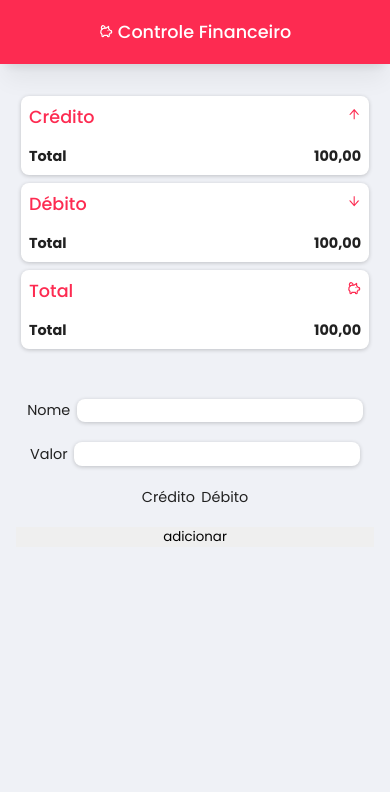
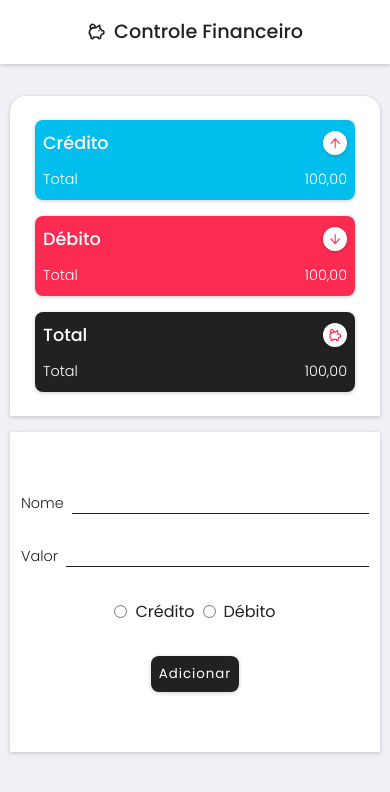
Before and after one commit to dev-marcioreis/financial-control, a React (Create React App) app: page / in a window 390 px wide. Shown: the top 792 px of the page. Built offline with nearby package versions, Linux system fonts and the light colour scheme.

Commit message:
Finalização cards, header, main e form desktop e mobile

```diff
--- a/src/App.css
+++ b/src/App.css
@@ -6,7 +6,6 @@ html {
 body {
   color: var(--dark-color);
   background: var(--bg-color);
-  height: 300rem;
 }
 ::-webkit-scrollbar {
   width: .5rem;
@@ -23,13 +22,6 @@ body {
 .container {
   padding: 0 2rem 0 4rem;
   margin: 0 auto;
-}
-.flex {
-  display: flex;
-}
-img {
-  max-width: 100%;
-  height: auto;
 }
 h1, h2, h3, h4 {
   font-size: 1.2rem;
--- a/src/components/cards/Cards.jsx
+++ b/src/components/cards/Cards.jsx
@@ -3,16 +3,16 @@ import './cards.css'
 const Cards = ( { title, icon, total, amount } ) => {
   return (
     <>
-        <div className="cards flex">
-          <div className="card-header flex">
+        <article className="cards">
+            <div className="cards__header">
               <h3>{title}</h3>
               <small>{icon}</small>
             </div>
-          <div className='total flex'>
+            <div className='cards__total'>
               <span>{total}</span>
               <span>{amount}</span>
             </div>
-        </div>
+        </article>
     </>
   )
 }
--- a/src/components/cards/cards.css
+++ b/src/components/cards/cards.css
@@ -1,46 +1,47 @@
 .cards {
+    padding: .5rem;
+    display: flex;
+    align-items: center;
+    justify-content: space-around;
     flex-direction: column;
+    gap: .5rem;
+    width: 14rem;
+    height: 5rem;
+}
+.cards .cards__header {
+    display: flex;
+    align-items: center;
+    justify-content: space-between;
+    width: 100%;
+}
+.cards .cards__header h3 {
+    text-transform: capitalize;
+}
+.cards .cards__header small {
+    display: flex;
     align-items: center;
     justify-content: center;
-    gap: 1rem;
+    padding: .3rem;
+    border-radius: 5rem;
+    box-shadow: var(--shadow);
     background: var(--white-color);
-    border-radius: .5rem;
-    padding: .5rem;
-    width: 30%;
-    box-shadow: var(--shadow);
+    color: var(--red-color);
 }
-.card-header {
+.cards .cards__total {
+    display: flex;
     align-items: center;
-    justify-content: space-around;
+    justify-content: space-between;
     width: 100%;
 }
-h3 {
-    color: var(--red-color);
+.cards .cards__total span {
     text-transform: capitalize;
 }
-small {
-    color: var(--red-color);
-}
-.total {
-    align-items: center;
-    justify-content: space-evenly;
-    width: 100%;
-}
-span {
-    text-transform: capitalize;
-    font-weight: 700;
-}
+
 
 /*==========Media Query==========*/
 @media (max-width: 768px) {
     .cards {
-        width: 100%;
-    }
-    .card-header {
-        justify-content: space-between;
-    }
-    .total {
-        justify-content: space-between;
+        width: 20rem;
     }
 
 }
--- a/src/components/form/Form.jsx
+++ b/src/components/form/Form.jsx
@@ -5,18 +5,21 @@ const Form = () => {
     <>
         <section className="form">
             <div className="container">
-                <div className='content flex'>
-                    <div className="desciption flex">
+                <div className='form__content'>
+                    <div className="desciption">
                         <span>nome</span>
                         <input type="text" />
                     </div>
-                    <div className="value flex">
+                    <div className="value">
                         <span>valor</span>
                         <input type="text" />
                     </div>
-                    <div className="options flex">
-                        <span>crédito</span>
-                        <span>débito</span>
+                    <div className='options'>
+                        <input type="radio" name="option" id="iscredit" value="C" />
+                        <label htmlFor='iscredit'>Crédito</label>
+
+                        <input type="radio" name="option" id="isdebit" value="D" />
+                        <label htmlFor='isdebit'>Débito</label>
                     </div>
                     <button className='btn'>adicionar</button>
                 </div>
--- a/src/components/form/form.css
+++ b/src/components/form/form.css
@@ -1,55 +1,65 @@
-.form {
-    max-width: 1120px;
-    width: 90%;
-    height: auto;
-    margin: 1rem auto;
-    background: var(--white-color);
-    box-shadow: var(--shadow2);
-    border-radius: 0 0 1rem 1rem;
-    padding: .5rem .2rem;
-}
-.content {
+.form .container {
+    display: flex;
     align-items: center;
     justify-content: space-around;
+    background: var(--white-color);
+    box-shadow: var(--shadow);
+    max-width: 1100px;
+    width: 95%;
+    height: 7rem;
 }
-.desciption, .value, .options {
+.form .container .form__content {
+    display: flex;
+    align-items: center;
+    justify-content: space-around;
+    padding: .5rem;
+    gap: .5rem;
+    width: 100%;
+    height: 5rem;
+}
+.form .container .form__content .desciption, .form .container .form__content .value, .form .container .form__content .options {
+    display: flex;
     align-items: center;
     justify-content: center;
-    gap: .4rem;
+    gap: .5rem;
 }
-.desciption span, .value span, .options span {
-    font-weight: 400;
-    padding: .2rem 0;
+.form .container .form__content .desciption span, .form .container .form__content .value span  {
+    text-transform: capitalize;
 }
-.desciption input, .value input, .options input {
+.form .container .form__content .desciption input, .form .container .form__content .value input  {
+    background: var(--white-color);
+    border: 0;
+    border-bottom: 1px solid var(--dark-color);
+}
+.form .container .form__content .btn {
+    padding: .5rem;
     border-radius: .5rem;
-    background: var(--white-color);
-    color: var(--dark-color);
+    background: var(--dark-color);
+    color: var(--white-color);
     box-shadow: var(--shadow);
-    font-weight: 400;
-    padding: .1rem .5rem;
-    width: 60%;
+    text-transform: capitalize;
+    letter-spacing: 1px;
 }
 
 
 /*==========Media Query==========*/
-@media (max-width: 1024px) {
-    .form {
-        width: 95%;
-        background: none;
-        box-shadow: none;
+@media (max-width: 768px) {
+    .form .container {
+        justify-content: center;
+        flex-direction: column;
+        height: 20rem;
     }
-    .content {
-        display: grid;
-        gap: 1rem;
-        padding: .5rem 0;
-        grid-template-columns: 1fr;
+    .form .container .form__content {
+        justify-content: center;
+        flex-direction: column;
+        gap: 2rem;
+        height: 100%;
     }
-    .desciption, .value, .options {
+    .form .container .form__content .desciption, .form .container .form__content .value, .form .container .form__content .options {
         width: 100%;
-        border-radius: .5rem;
     }
-    .desciption input, .value input, .options input {
-        width: 80%;
+    .form .container .form__content .desciption input, .form .container .form__content .value input  {
+        width: 100%;
     }
+
 }
--- a/src/components/header/Header.jsx
+++ b/src/components/header/Header.jsx
@@ -4,9 +4,12 @@ import { TbPigMoney as Money } from 'react-icons/tb'
 const Header = () => {
   return (
     <>
-        <section className="header flex">
+        <section className="header">
             <div className="container">
-              <h2><span><Money /></span> controle financeiro</h2>
+              <div className='logo'>
+                <span><Money /></span>
+                <h2>controle financeiro</h2>
+              </div>
             </div>
         </section>
     </>
--- a/src/components/header/header.css
+++ b/src/components/header/header.css
@@ -1,15 +1,40 @@
-.header {
+.header .container {
     position: fixed;
     top: 0;
     left: 0;
     width: 100vw;
+    height: 4rem;
+    display: flex;
     align-items: center;
     justify-content: center;
-    height: 4rem;
-    background-color: var(--red-color);
-    box-shadow: var(--shadow2);
+    background-color: var(--white-color);
+    box-shadow: var(--shadow);
 }
-h2 {
-    color: var(--white-color);
+.header .container .logo {
+    display: flex;
+    align-items: center;
+    justify-content: center;
+    gap: .5rem;
+}
+.header .container .logo span {
+    margin-block-start: .3rem;
+    color: var(--dark-color);
+    font-size: 1.4rem;
+}
+.header .container .logo h2 {
+    color: var(--dark-color);
+    font-size: 1.4rem;
     text-transform: capitalize;
 }
+
+
+/*==========Media Query==========*/
+@media (max-width: 768px) {
+    .header .container .logo span {
+        font-size: 1.2rem;
+    }
+    .header .container .logo h2 {
+        font-size: 1.2rem;
+    }
+
+}
--- a/src/components/main/Main.jsx
+++ b/src/components/main/Main.jsx
@@ -7,10 +7,16 @@ const Main = () => {
   return (
     <>
         <section className="section main">
-            <div className="container flex">
+            <div className="container">
+              <div className='credit'>
                 <Cards title='crédito' icon={<Up />} total='total' amount='100,00' />
+              </div>
+              <div className='debit'>
                 <Cards title='débito' icon={<Down />} total='total' amount='100,00' />
+              </div>
+              <div className='total'>
                 <Cards title='total' icon={<Money />} total='total' amount='100,00' />
+              </div>
             </div>
         </section>
     </>
--- a/src/components/main/main.css
+++ b/src/components/main/main.css
@@ -1,36 +1,45 @@
-.main {
-    max-width: 1120px;
-    width: 90%;
-    margin: 5rem auto 1rem;
-    background: var(--white-color);
-    box-shadow: var(--shadow2);
-    border-radius: 1rem 1rem 0 0;
-    padding: 1rem .5rem;
-}
-.container {
+.main .container {
+    display: flex;
     align-items: center;
     justify-content: space-around;
-    gap: 1.5rem;
+    background: var(--white-color);
+    box-shadow: var(--shadow);
+    max-width: 1100px;
+    width: 95%;
+    height: 7rem;
+    margin-top: 4rem;
+    border-top-left-radius: 1rem;
+    border-top-right-radius: 1rem;
+}
+.main .container .credit {
+    background: var(--blue-color);
+    border-radius: .5rem;
+    box-shadow: var(--shadow);
+    color: var(--white-color);
+}
+.main .container .debit {
+    background: var(--red-color);
+    border-radius: .5rem;
+    box-shadow: var(--shadow);
+    color: var(--white-color);
+}
+.main .container .total {
+    background: var(--dark-color);
+    border-radius: .5rem;
+    box-shadow: var(--shadow);
+    color: var(--white-color);
 }
 
 
 /*==========Media Query==========*/
-@media (max-width: 1024px) {
-    .main {
-        width: 95%;
+@media (max-width: 768px) {
+    .main .container {
+        justify-content: center;
+        flex-direction: column;
+        gap: 1rem;
+        height: 20rem;
+        margin-top: 5rem;
+        padding: 1rem 0;
     }
 
 }
-
-/*==========Media Query==========*/
-@media (max-width: 768px) {
-    .main {
-        background: none;
-        box-shadow: none;
-    }
-    .container {
-        flex-direction: column;
-        gap: .5rem;
-    }
-
-}
--- a/src/index.css
+++ b/src/index.css
@@ -20,11 +20,8 @@
   --blue-color: hsl(192, 98%, 47%);
   --dark-color: hsl(0, 0%, 13%);
   --white-color: hsl(0, 0%, 100%);
-  --transparent-color: hsla(0, 0%, 0%, 0);
   --transition: all 400ms ease;
   --bg-color: hsl(218, 29%, 95%);
-  --glass-color: hsla(0, 0%, 100%, 0.075);
   --shadow: 0 1px 4px hsla(0, 0%, 0%, 0.2);
-  --shadow2: 0 20px 25px -5px rgba(0, 0, 0, 0.055), 0 8px 10px -6px rgb(0 0 0 / 0.1);
 
 }
```
Lines whose indentation alone changed are shown as unchanged.
